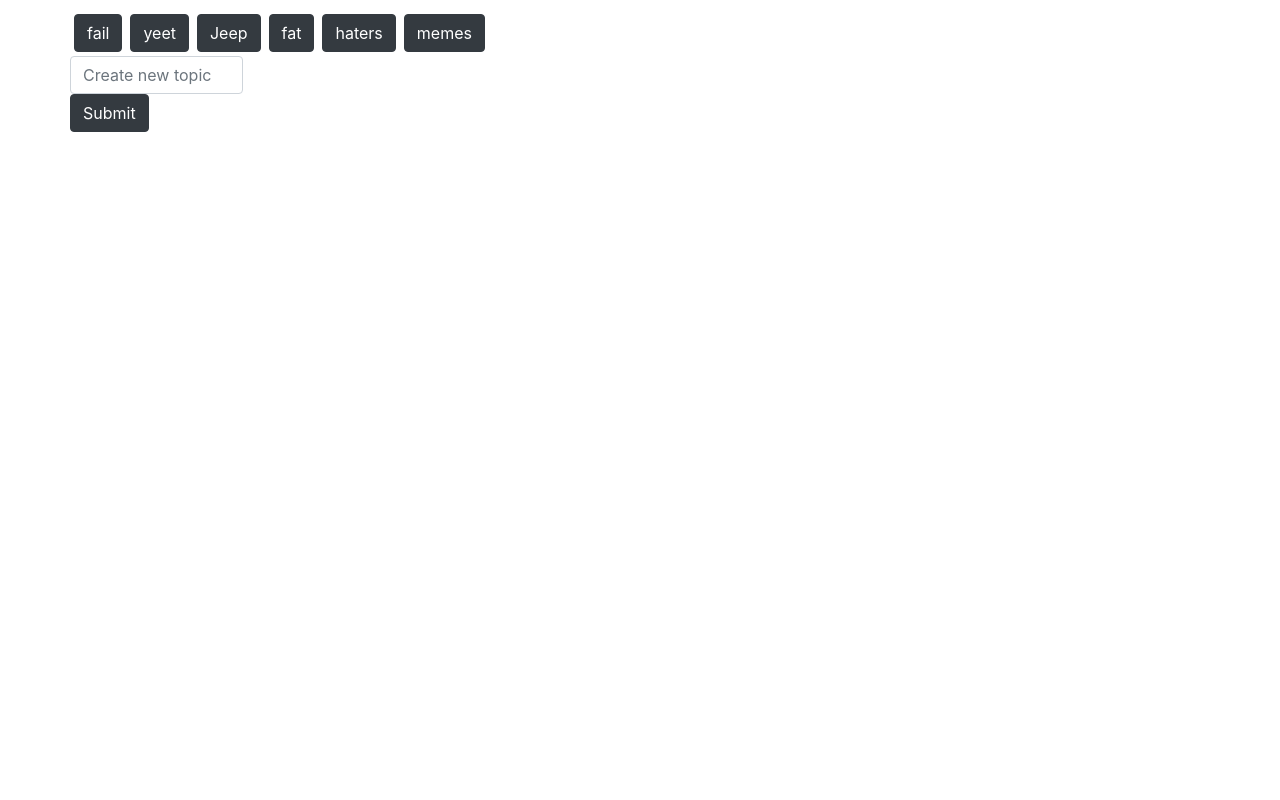
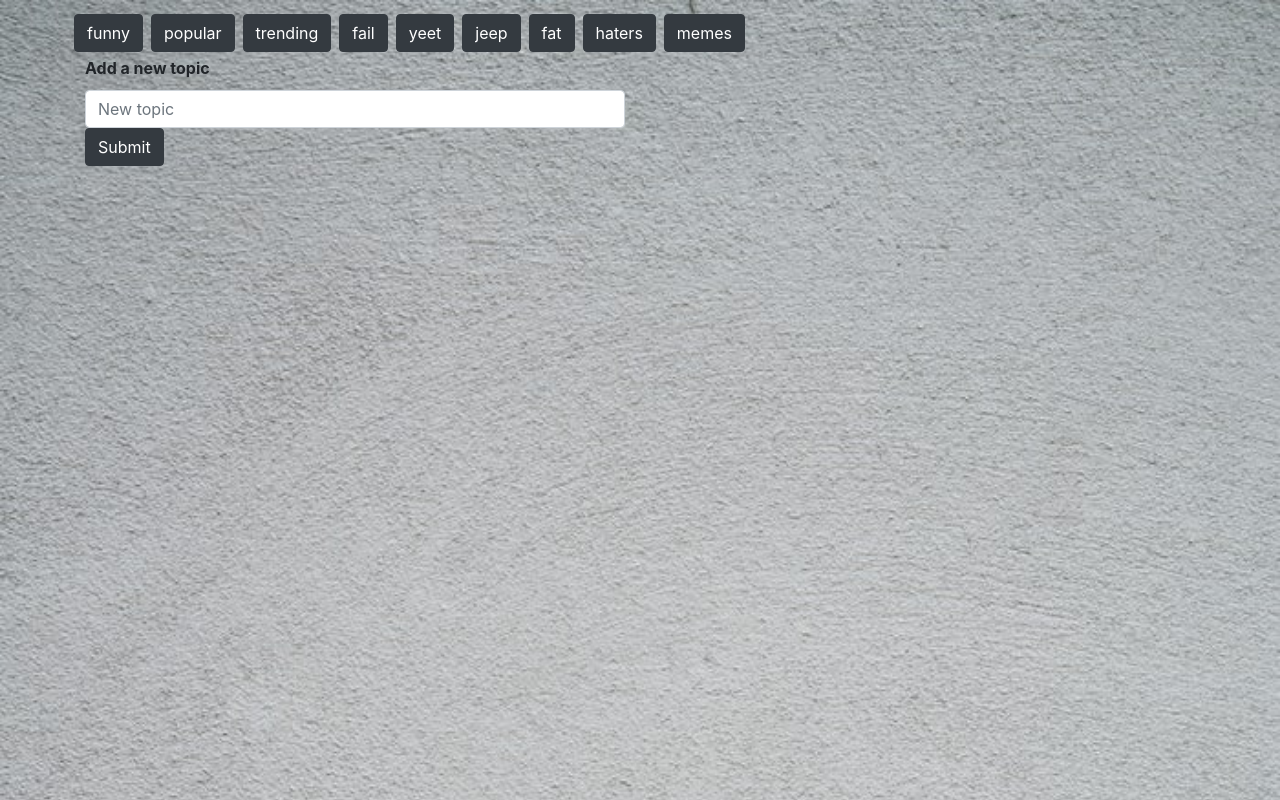
Before and after one commit to ericjosprice/GifTastic, a plain HTML site: page index.html in a window 1280 px wide. Drawn offline with nearby package versions, Linux system fonts and the light colour scheme.

Commit message:
completed and styled

```diff
--- a/assets/css/style.css
+++ b/assets/css/style.css
@@ -1,4 +1,21 @@
 body{
-    background:lightblue;
+    background: url(../images/photo-1533035353720-f1c6a75cd8ab.jpeg);
     padding:10px 10px;
+    background-repeat: no-repeat;
+    background-size: cover;
+    width:100%;
+    height: auto;
+
+    margin:0;
+
 }
+p{
+    font-size: 16px;
+    line-height: 1.5rem;
+    font-weight: 700;
+}
+label{
+    font-size: 16px;
+    line-height: 1.6rem;
+    font-weight: bold;
+}
--- a/assets/javascript/app.js
+++ b/assets/javascript/app.js
@@ -2,7 +2,7 @@
 // #4 When the user clicks one of the still GIPHY images, the gif should animate. If the user clicks the gif again, it should stop playing.
 // #6 Add a form to your page takes the value from a user input box and adds it into your topics array. Then make a function call that takes each topic in the array remakes the buttons on the page.
 
-var aTopics = ["fail", "yeet", "Jeep", "fat", "haters", "memes", ];
+var aTopics = ["funny", "popular", "trending", "fail", "yeet", "jeep", "fat", "haters", "memes", ];
 $(document).ready(function () {
 //======================================================================
 // functions
@@ -24,14 +24,14 @@ function onLoad(){
 function displayGifs() {
     var gifs = $(this).attr("data-name");
     // console.log("displayGifs" + JSON.stringify($(this)));
-    var queryURL = "https://api.giphy.com/v1/gifs/search?q=" + gifs + "&limit=10"+ "&api_key=FVAZwtJAqZB4l8xC0kg6lkJ1hP8m9NFI";
+    var queryURL = "https://api.giphy.com/v1/gifs/search?q=" + gifs + "&limit=10"+  "&api_key=FVAZwtJAqZB4l8xC0kg6lkJ1hP8m9NFI";
     $.ajax({
         url: queryURL,
         method: "GET"
     }).then(function (res) {
             for(var i =0 ; i<res.data.length; i++){
-            var newDiv = $("<div>")
-            var newImg = $("<img>");
+            var newDiv = $("<div class='col-12 col-sm-6 col-md-4 mx-auto'>")
+            var newImg = $("<img width='auto' height='200px'>");
             var newP = $("<p>")
             newP.text("Rating: " + res.data[i].rating)
             newImg.attr("src", res.data[i].images.original_still.url).attr("state","still").attr("class","jif").attr("data-animate", res.data[i].images.fixed_height.url).attr("data-still", res.data[i].images.original_still.url);
@@ -42,11 +42,12 @@ function displayGifs() {
 }
 // user adds a new topic
 function newTopic(){
-    var sInputValue= $(".form-control").val();
-    if(sInputValue===""){
+    var sInputValue= $(".form-control").val()
+    var sLowerCaseInputValue = sInputValue.toLowerCase();
+    if(sLowerCaseInputValue ===""){
         return;
     }else{
-    aTopics.push(sInputValue);
+    aTopics.push(sLowerCaseInputValue);
     }
 }
 //=============================================================================================
@@ -73,6 +74,7 @@ onLoad();
     $(document).on("click", "#button-addon2", function(){
     event.preventDefault();
     newTopic();
+    $(".form-control").val("");
     onLoad();
 });
 
--- a/index.html
+++ b/index.html
@@ -6,11 +6,14 @@
     <meta name="viewport" content="width=device-width, initial-scale=1.0">
     <meta http-equiv="X-UA-Compatible" content="ie=edge">
     <link rel="stylesheet" href="assets/css/style.css">
-    <link rel="stylesheet" href="https://stackpath.bootstrapcdn.com/bootstrap/4.3.1/css/bootstrap.min.css" integrity="sha384-ggOyR0iXCbMQv3Xipma34MD+dH/1fQ784/j6cY/iJTQUOhcWr7x9JvoRxT2MZw1T" crossorigin="anonymous">
-    <script src="https://stackpath.bootstrapcdn.com/bootstrap/4.3.1/js/bootstrap.min.js" integrity="sha384-JjSmVgyd0p3pXB1rRibZUAYoIIy6OrQ6VrjIEaFf/nJGzIxFDsf4x0xIM+B07jRM" crossorigin="anonymous"></script>
+    <link rel="stylesheet" href="https://stackpath.bootstrapcdn.com/bootstrap/4.3.1/css/bootstrap.min.css" integrity="sha384-ggOyR0iXCbMQv3Xipma34MD+dH/1fQ784/j6cY/iJTQUOhcWr7x9JvoRxT2MZw1T"
+        crossorigin="anonymous">
+    <script src="https://stackpath.bootstrapcdn.com/bootstrap/4.3.1/js/bootstrap.min.js" integrity="sha384-JjSmVgyd0p3pXB1rRibZUAYoIIy6OrQ6VrjIEaFf/nJGzIxFDsf4x0xIM+B07jRM"
+        crossorigin="anonymous"></script>
 
     <script src="https://code.jquery.com/jquery-3.3.1.min.js"></script>
-<script src="https://cdnjs.cloudflare.com/ajax/libs/popper.js/1.14.7/umd/popper.min.js" integrity="sha384-UO2eT0CpHqdSJQ6hJty5KVphtPhzWj9WO1clHTMGa3JDZwrnQq4sF86dIHNDz0W1" crossorigin="anonymous"></script>
+    <script src="https://cdnjs.cloudflare.com/ajax/libs/popper.js/1.14.7/umd/popper.min.js" integrity="sha384-UO2eT0CpHqdSJQ6hJty5KVphtPhzWj9WO1clHTMGa3JDZwrnQq4sF86dIHNDz0W1"
+        crossorigin="anonymous"></script>
 
     <script src="assets/javascript/app.js"></script>
     <title>GifTastic</title>
@@ -24,10 +27,11 @@
             </div>
         </div>
         <div class="row">
-                <div class="row">
-                    <div class="col-8">
+            <div class="col-12 col-md-6">
+
                 <div class="input mb-3">
-                            <input type="text" class="form-control" placeholder="Create new topic" aria-label="create new topic"
+                        <label for="basic-url">Add a new topic</label>
+                    <input type="text" class="form-control mb-0" placeholder="New topic" aria-label="create new topic"
                         aria-describedby="button-addon2">
                     <div class="input-group">
                         <button class="btn btn-dark" type="button" id="button-addon2">Submit</button>
@@ -35,8 +39,8 @@
                 </div>
             </div>
         </div>
-                <div class="row">
-                    <div id="results" class="col-md-12">
+
+            <div id="results" class="row">
                 <!-- Gif's go here -->
             </div>
         </div>
```
Also changed, not shown: assets/images/gifvsjif.gif (added), assets/images/photo-1519636243899-5544aa477f70.jpeg (added), assets/images/photo-1533035353720-f1c6a75cd8ab.jpeg (added). Lines whose indentation alone changed are shown as unchanged.
